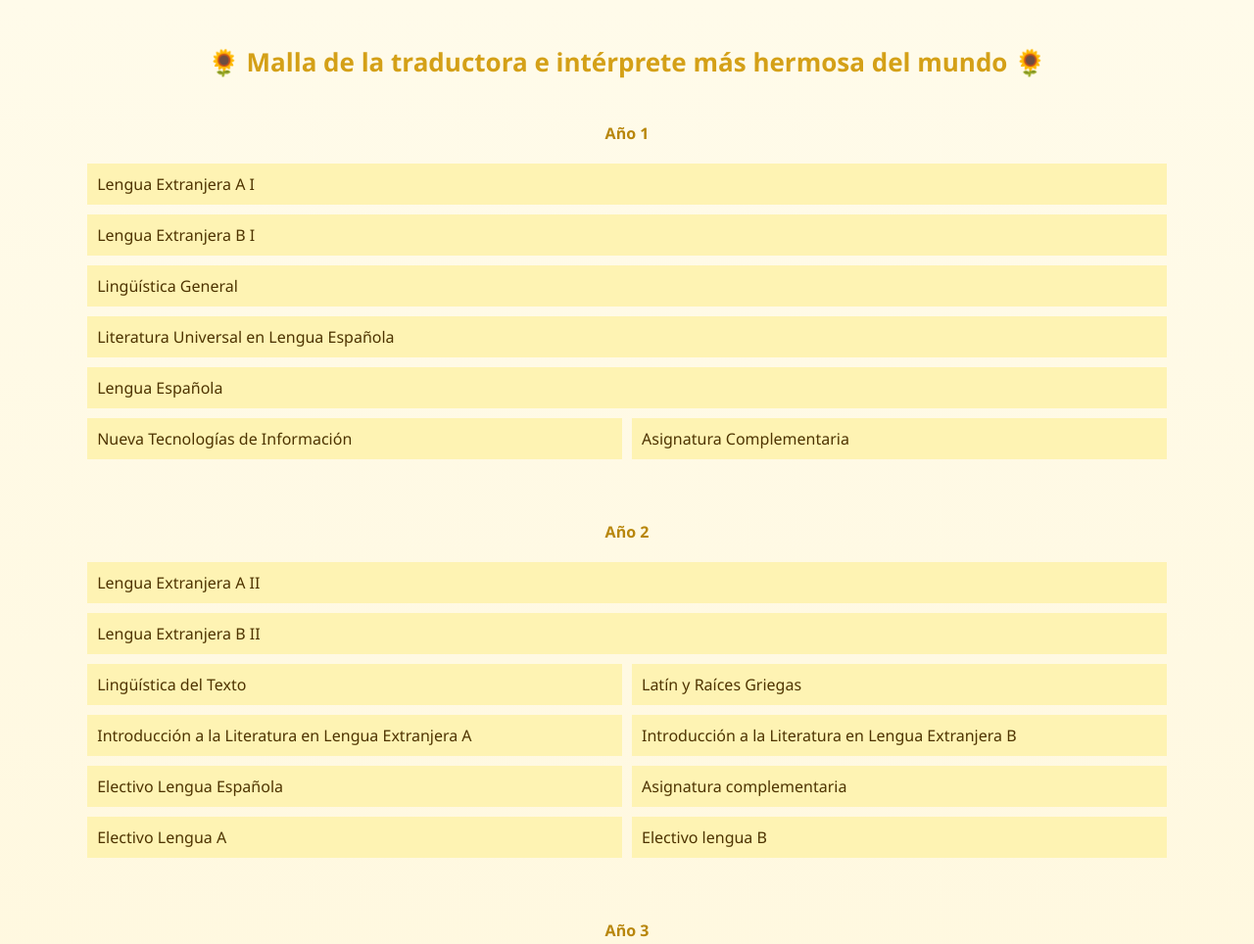
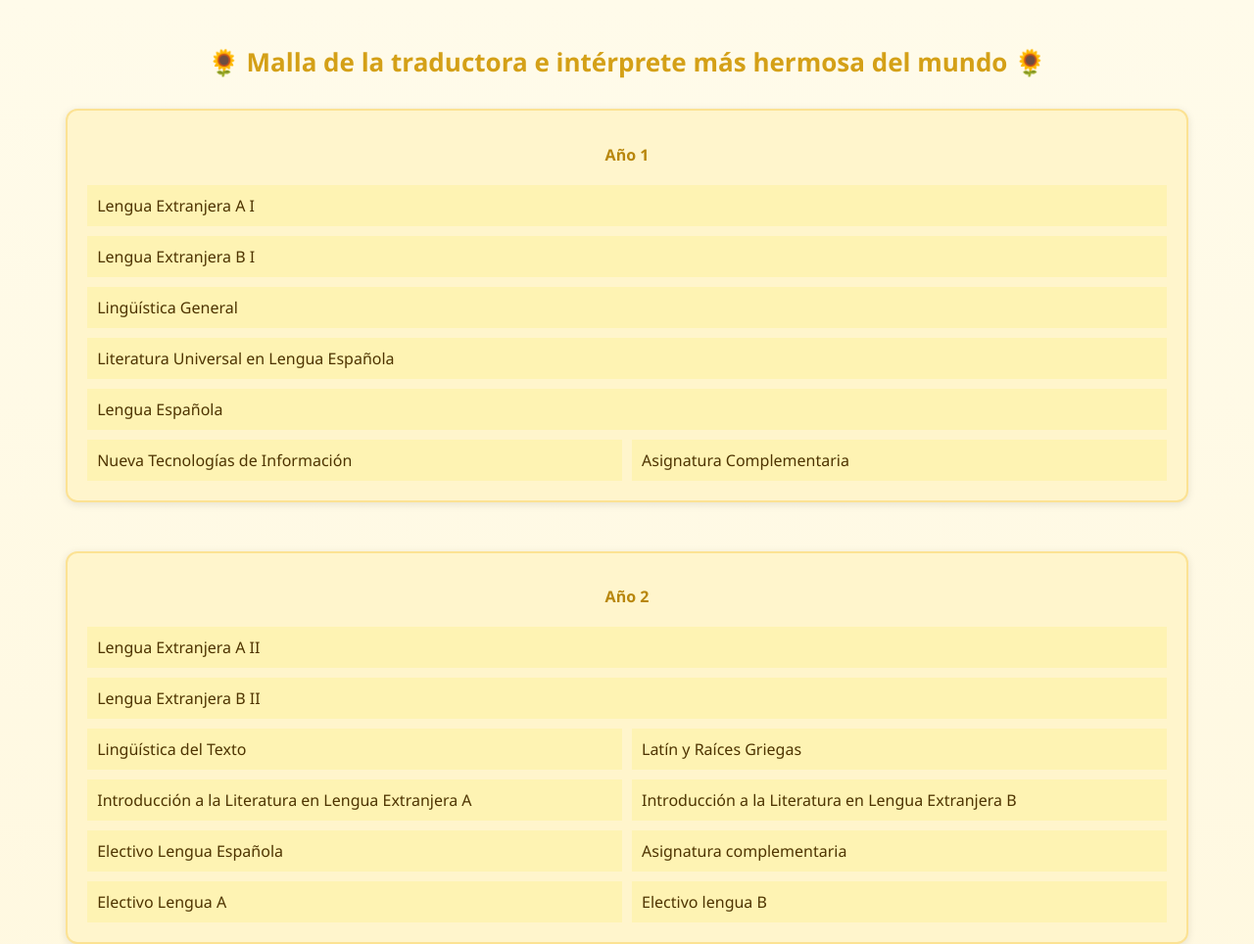
Before and after one commit to manuel-cofre/malla-amorcito, a plain HTML site: page index.html in a window 1280 px wide. Shown: the top 964 px of the page at 98% size. Drawn offline with Linux system fonts and the light colour scheme.

Commit message:
cambio de diseño

```diff
--- a/style.css
+++ b/style.css
@@ -45,6 +45,11 @@ h1 {
   gap: 10px;
   width: 90%;
   margin-bottom: 30px;
+  background-color: #fff5cc;
+  border: 2px solid #fce293;
+  border-radius: 12px;
+  padding: 20px;
+  box-shadow: 0 2px 8px rgba(0, 0, 0, 0.1);
 }
 
 .semestre h2 {
```
